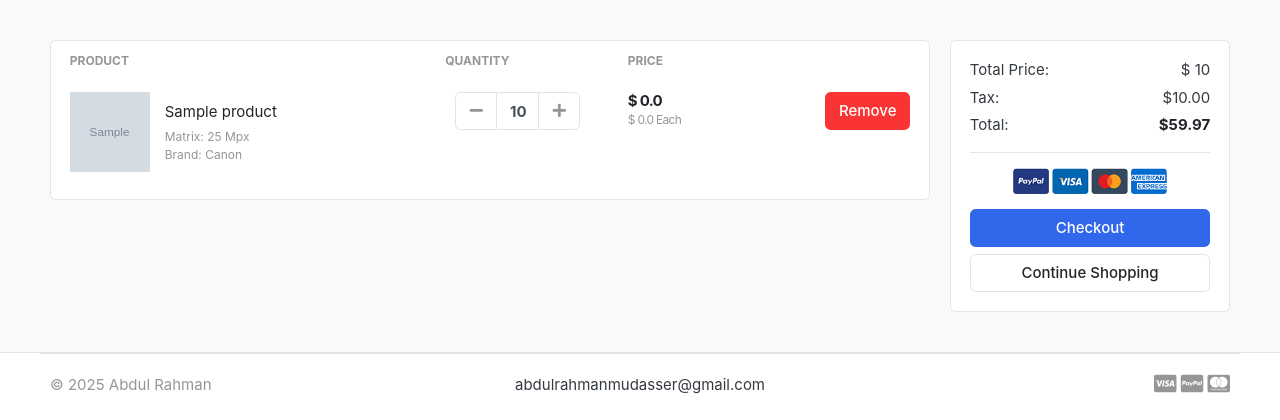
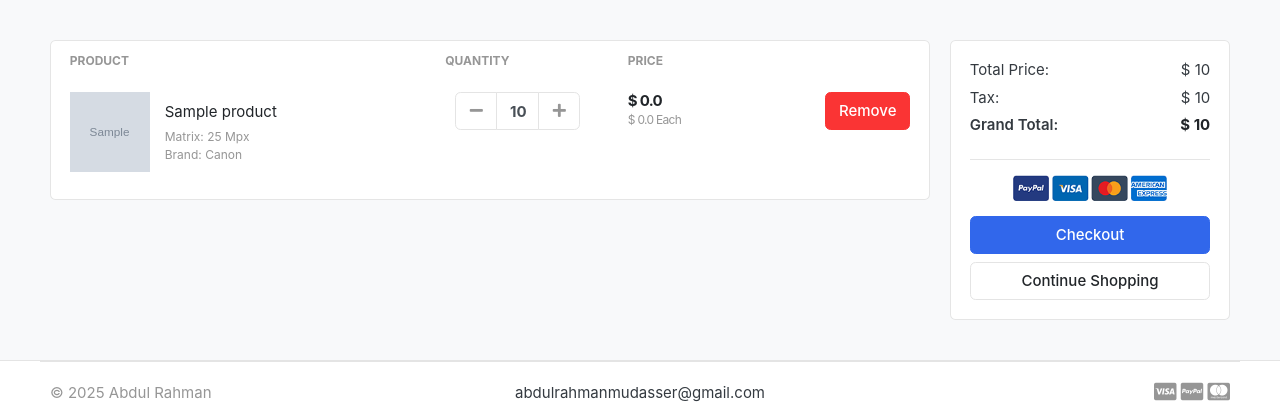
Before and after one commit to AbdulRahmanMudasser/django-greatkart, a Django app: template templates/cart/cart.html in a window 1280 px wide. Shown: the part 118-538 px from the top of the page. Run offline with Django 5.2, Linux system fonts and the light colour scheme; tables that the repository leaves empty hold one stand-in row (values such as "Sample post"); the template is opened without the code that fills it: values that come from a table or form of the project are taken from there, most other values are stand-ins (such as "Sample title", 1, 10 or a date in 2020); grey boxes marked "Sample" are stand-in pictures; some libraries are stand-ins or nearby versions; some web fonts are replaced.

Commit message:
calculating tax and grand total

```diff
--- a/templates/cart/cart.html
+++ b/templates/cart/cart.html
@@ -79,12 +79,13 @@
                         </dl>
                         <dl class="dlist-align">
                             <dt>Tax:</dt>
-                            <dd class="text-right">$10.00</dd>
+                            <dd class="text-right">$ {{ tax }}</dd>
                         </dl>
-                        <dl class="dlist-align">
-                            <dt>Total:</dt>
-                            <dd class="text-right text-dark b"><strong>$59.97</strong></dd>
+                        <dl class="d-flex justify-content-between">
+                            <dt>Grand Total:</dt>
+                            <dd class="text-dark b"><strong>$ {{ grand_total }} </strong></dd>
                         </dl>
+
                         <hr>
                         <p class="text-center mb-3">
                             <img src="{% static "./images/misc/payments.png" %}" height="26">
```
Also changed, not shown: cart/views.py (+5 -2 lines).
